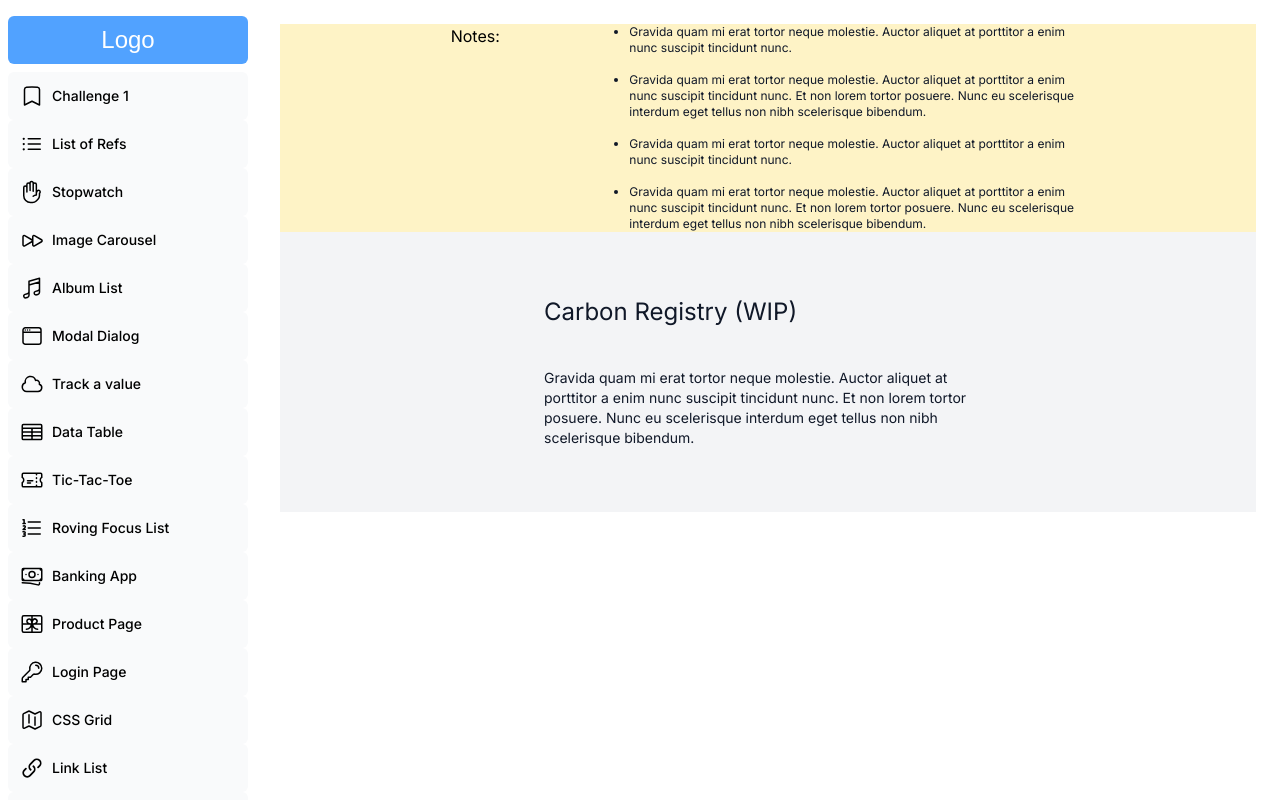
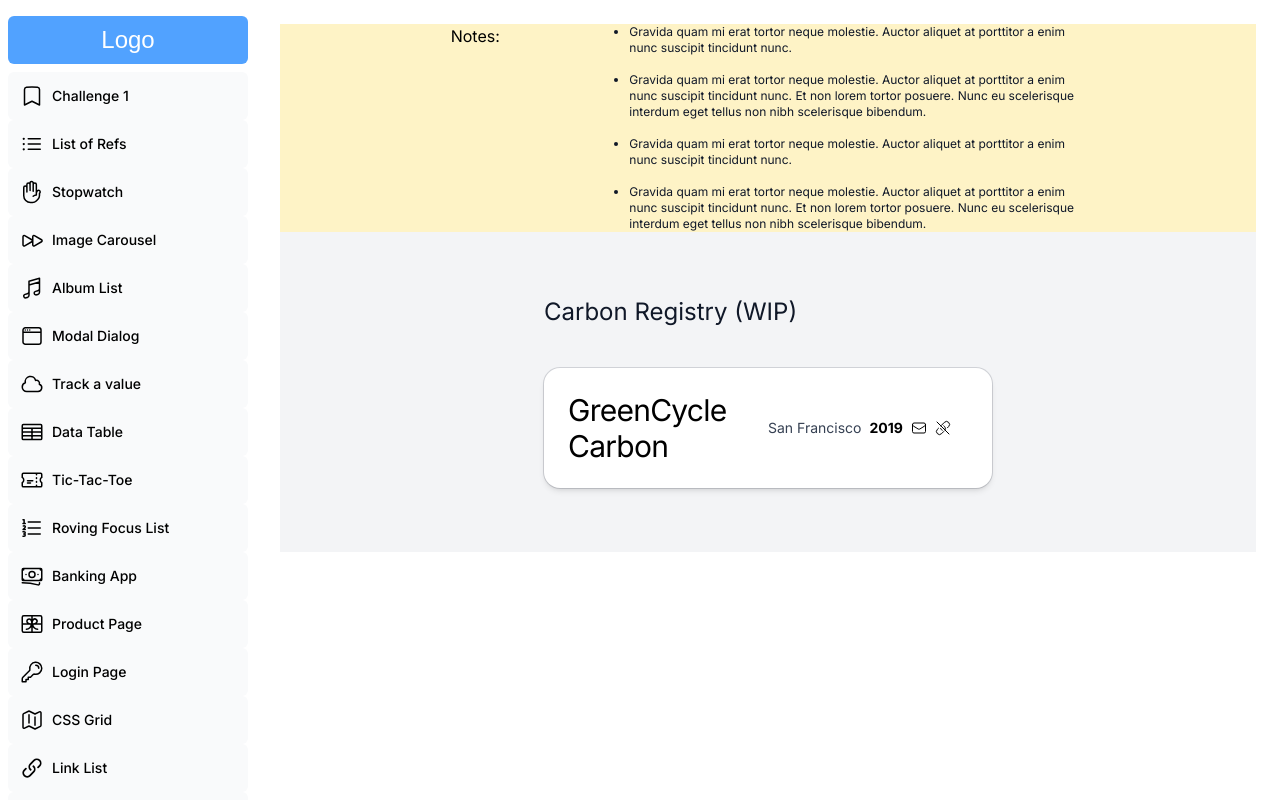
Before and after one commit to msrxse/next-challenges, a Next.js app: page /dashboard/carbon-registry in a window 1280 px wide. Built offline with nearby package versions, Linux system fonts and the light colour scheme; a web font is replaced by a local one.

Commit message:
Add company card to carbo registry challenge

```diff
--- a/app/dashboard/carbon-registry/page.tsx
+++ b/app/dashboard/carbon-registry/page.tsx
@@ -1,3 +1,4 @@
+import { EnvelopeIcon, LinkSlashIcon } from '@heroicons/react/24/outline'
 import React from 'react'
 
 const data = {
@@ -115,12 +116,16 @@ function Page() {
       <div className="w-full py-16">
         <div className="mx-auto flex max-w-md flex-col gap-y-10">
           <h1 className="text-2xl text-gray-900">Carbon Registry (WIP)</h1>
-          <p className="text-sm text-gray-900">
-            Gravida quam mi erat tortor neque molestie. Auctor aliquet at
-            porttitor a enim nunc suscipit tincidunt nunc. Et non lorem tortor
-            posuere. Nunc eu scelerisque interdum eget tellus non nibh
-            scelerisque bibendum.
-          </p>
+
+          <div className="grid grid-cols-2 rounded-2xl bg-white p-6 text-sm/6 shadow-md ring ring-gray-900/15">
+            <h1 className="text-3xl tracking-tight">{data.company.name}</h1>
+            <span className="flex items-center gap-2">
+              <p className="text-gray-700">{data.company.headquarters.city}</p>
+              <p className="col-start-3 font-bold">{data.company.founded}</p>
+              <EnvelopeIcon className="size-4" />
+              <LinkSlashIcon className="size-4" />
+            </span>
+          </div>
         </div>
       </div>
     </main>
```
